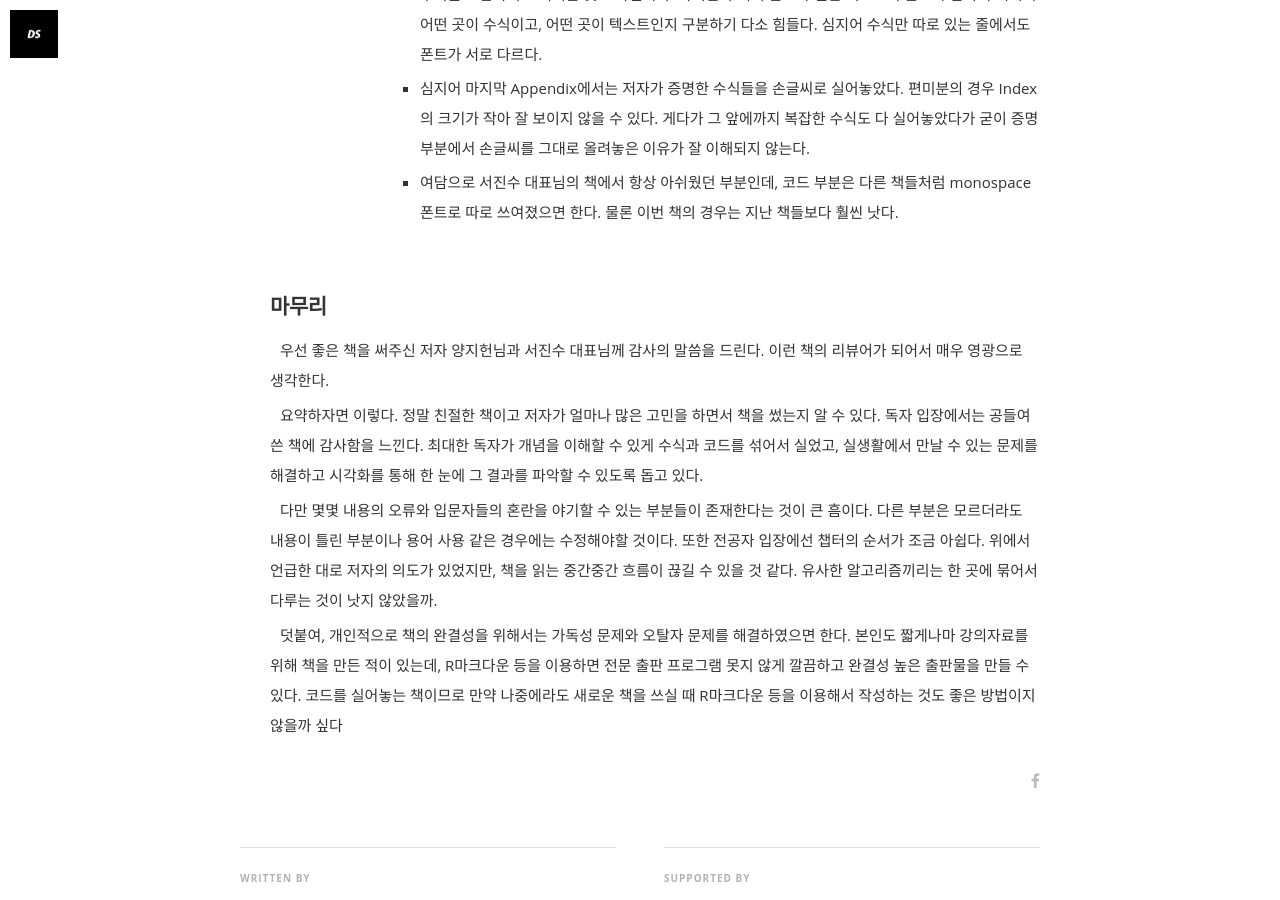
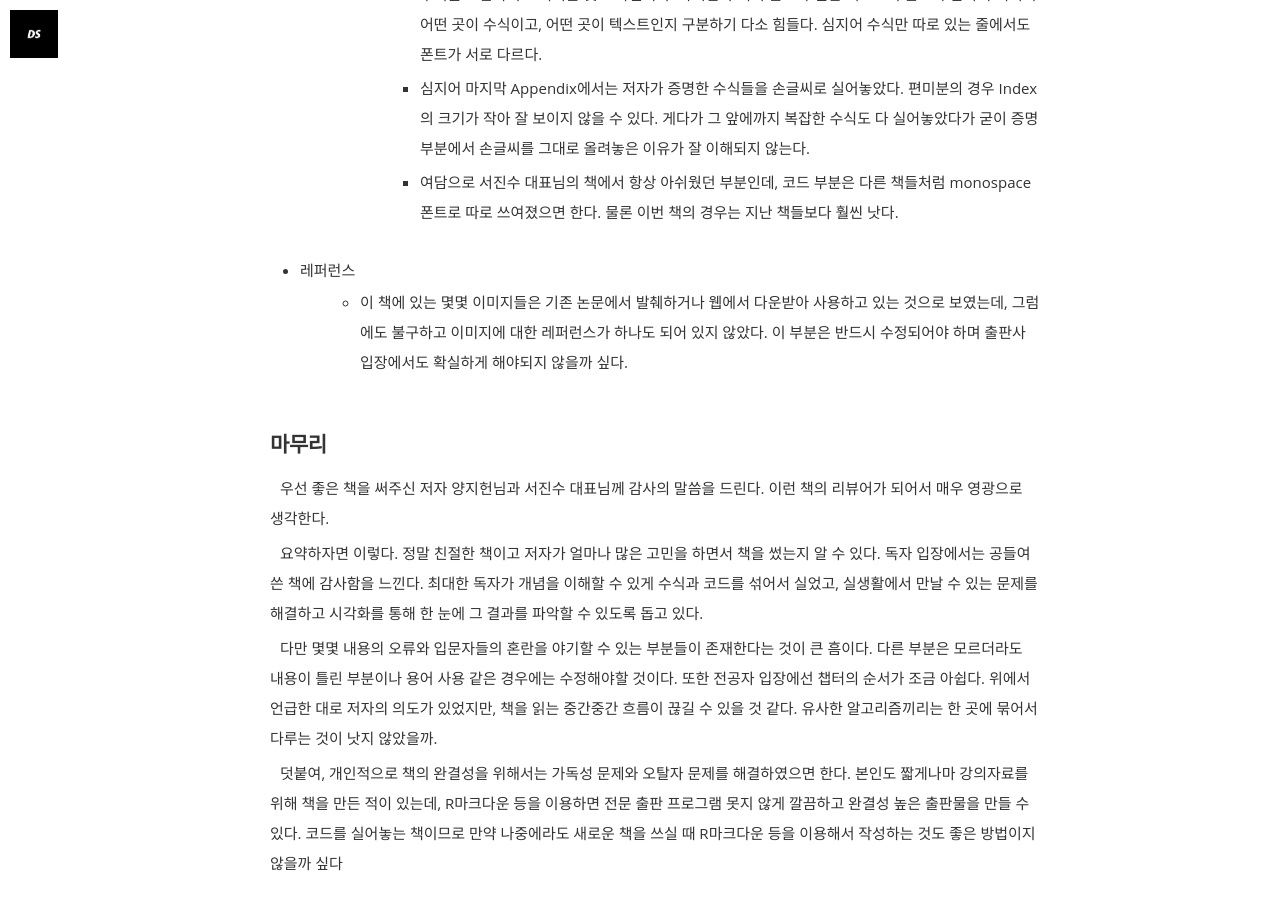
Before and after one commit to otzslayer/deprecated-blog, a Jekyll site: the page built from _posts/Book/2016-12-25-book_review_yang.md, in a window 1280 px wide and 900 px high, scrolled down 4258 px. Built offline with Jekyll 4.4.1, drawn with Linux system fonts in a browser that asks for light colours; nearby versions of some CDN libraries; some web fonts are replaced; library files that are not in the unit come from our copies.

Commit message:
Modify Post 161226

```diff
--- a/_Rmd/2016-12-25-book_review_yang.Rmd
+++ b/_Rmd/2016-12-25-book_review_yang.Rmd
@@ -98,6 +98,9 @@ theme_set(custom_theme)
 		- 심지어 마지막 Appendix에서는 저자가 증명한 수식들을 손글씨로 실어놓았다. 편미분의 경우 Index의 크기가 작아 잘 보이지 않을 수 있다. 게다가 그 앞에까지 복잡한 수식도 다 실어놓았다가 굳이 증명 부분에서 손글씨를 그대로 올려놓은 이유가 잘 이해되지 않는다.
 		- 여담으로 서진수 대표님의 책에서 항상 아쉬웠던 부분인데, 코드 부분은 다른 책들처럼 monospace 폰트로 따로 쓰여졌으면 한다. 물론 이번 책의 경우는 지난 책들보다 훨씬 낫다.
 
+- 레퍼런스
+    - 이 책에 있는 몇몇 이미지들은 기존 논문에서 발췌하거나 웹에서 다운받아 사용하고 있는 것으로 보였는데, 그럼에도 불구하고 이미지에 대한 레퍼런스가 하나도 되어 있지 않았다. 이 부분은 반드시 수정되어야 하며 출판사 입장에서도 확실하게 해야되지 않을까 싶다.
+
 ##### 마무리
 
 우선 좋은 책을 써주신 저자 양지헌님과 서진수 대표님께 감사의 말씀을 드린다. 이런 책의 리뷰어가 되어서 매우 영광으로 생각한다.
--- a/_posts/Book/2016-12-25-book_review_yang.md
+++ b/_posts/Book/2016-12-25-book_review_yang.md
@@ -72,6 +72,9 @@ categories: Book
 		- 심지어 마지막 Appendix에서는 저자가 증명한 수식들을 손글씨로 실어놓았다. 편미분의 경우 Index의 크기가 작아 잘 보이지 않을 수 있다. 게다가 그 앞에까지 복잡한 수식도 다 실어놓았다가 굳이 증명 부분에서 손글씨를 그대로 올려놓은 이유가 잘 이해되지 않는다.
 		- 여담으로 서진수 대표님의 책에서 항상 아쉬웠던 부분인데, 코드 부분은 다른 책들처럼 monospace 폰트로 따로 쓰여졌으면 한다. 물론 이번 책의 경우는 지난 책들보다 훨씬 낫다.
 
+- 레퍼런스
+    - 이 책에 있는 몇몇 이미지들은 기존 논문에서 발췌하거나 웹에서 다운받아 사용하고 있는 것으로 보였는데, 그럼에도 불구하고 이미지에 대한 레퍼런스가 하나도 되어 있지 않았다. 이 부분은 반드시 수정되어야 하며 출판사 입장에서도 확실하게 해야되지 않을까 싶다.
+
 ##### 마무리
 
 우선 좋은 책을 써주신 저자 양지헌님과 서진수 대표님께 감사의 말씀을 드린다. 이런 책의 리뷰어가 되어서 매우 영광으로 생각한다.
```
Also changed, not shown: 1 other file.
